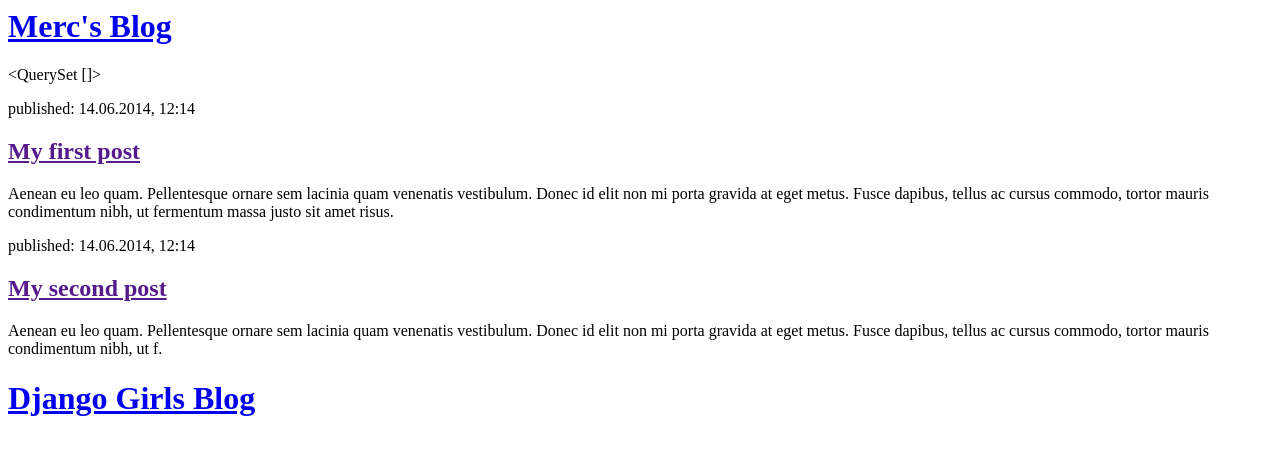
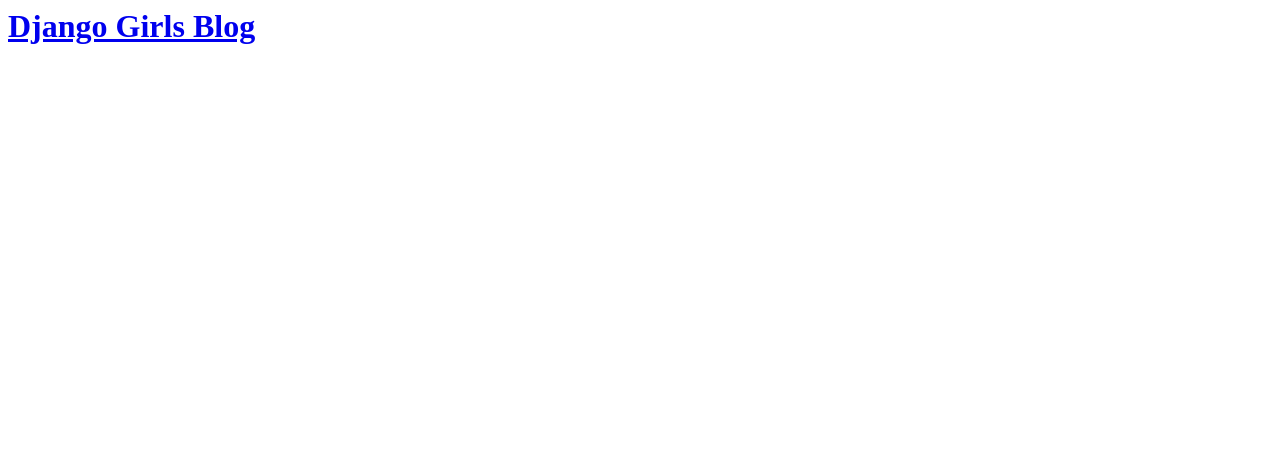
Before and after one commit to mercmitchell/my-first-blog, a Django app: page / in a window 1280 px wide. Shown: the top 455 px of the page. Run offline with Django 3.2, Linux system fonts and the light colour scheme; data that the repository does not hold is empty.

Commit message:
Modified templates to display posts from database.

```diff
--- a/blog/templates/blog/post_list.html
+++ b/blog/templates/blog/post_list.html
@@ -3,30 +3,7 @@
         <title>Merc's blog</title>
     </head>
     <body>
-        <div>
-            <h1><a href="/">Merc's Blog</a></h1>
-            {{ posts }}
-        </div>
-
-        <div>
-            <p>published: 14.06.2014, 12:14</p>
-            <h2><a href="">My first post</a></h2>
-            <p>Aenean eu leo quam. Pellentesque ornare sem lacinia quam venenatis vestibulum. Donec id elit non mi porta gravida at eget metus. Fusce dapibus, tellus ac cursus commodo, tortor mauris condimentum nibh, ut fermentum massa justo sit amet risus.</p>
-        </div>
-
-        <div>
-            <p>published: 14.06.2014, 12:14</p>
-            <h2><a href="">My second post</a></h2>
-            <p>Aenean eu leo quam. Pellentesque ornare sem lacinia quam venenatis vestibulum. Donec id elit non mi porta gravida at eget metus. Fusce dapibus, tellus ac cursus commodo, tortor mauris condimentum nibh, ut f.</p>
-        </div>
-    </body>
-</html>
-
-{% for post in posts %}
-    {{ post }}
-{% endfor %}
-
-<div>
+       <div>
     <h1><a href="/">Django Girls Blog</a></h1>
 </div>
 
@@ -37,3 +14,7 @@
         <p>{{ post.text|linebreaksbr }}</p>
     </div>
 {% endfor %}
+
+</body>
+
+</html>
```
